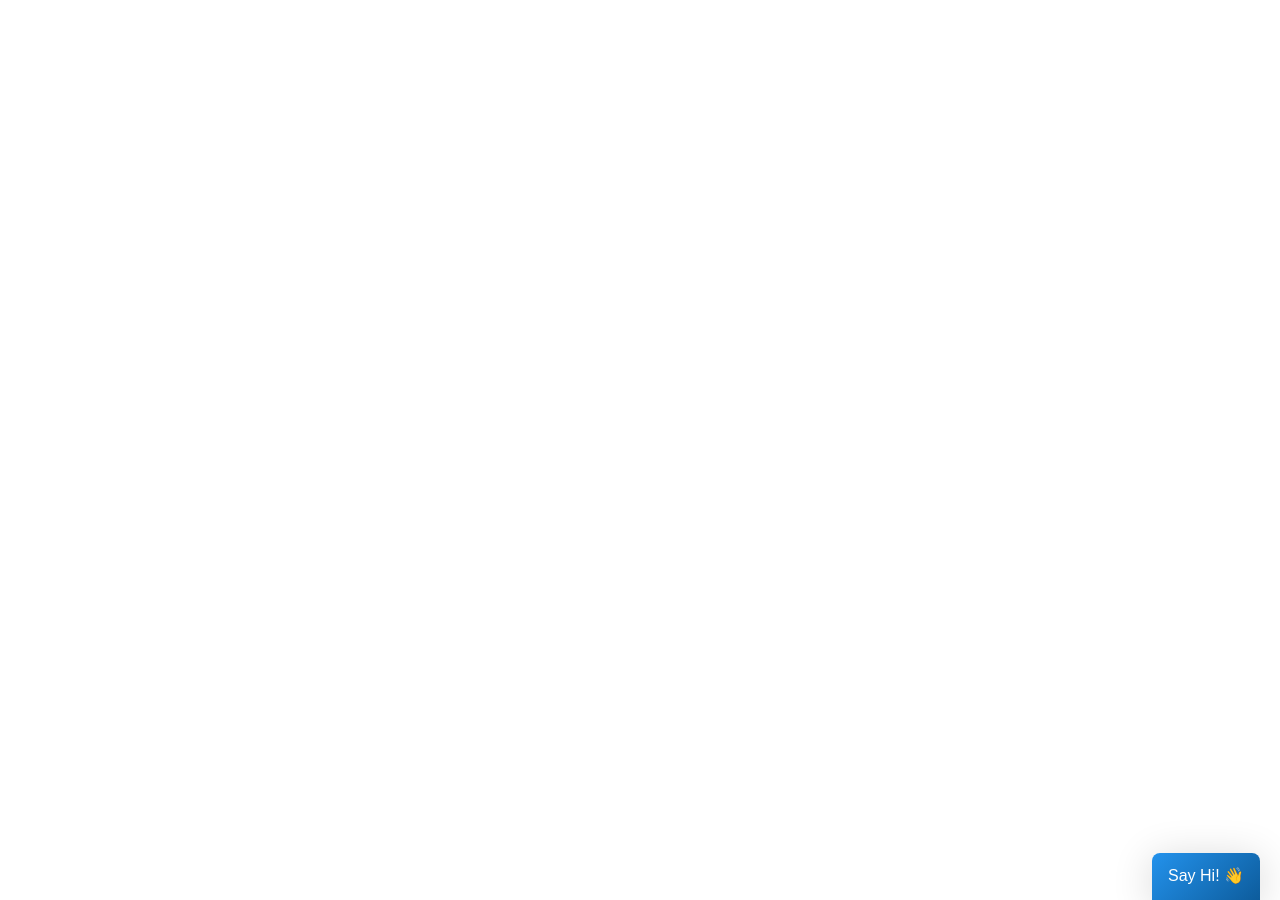
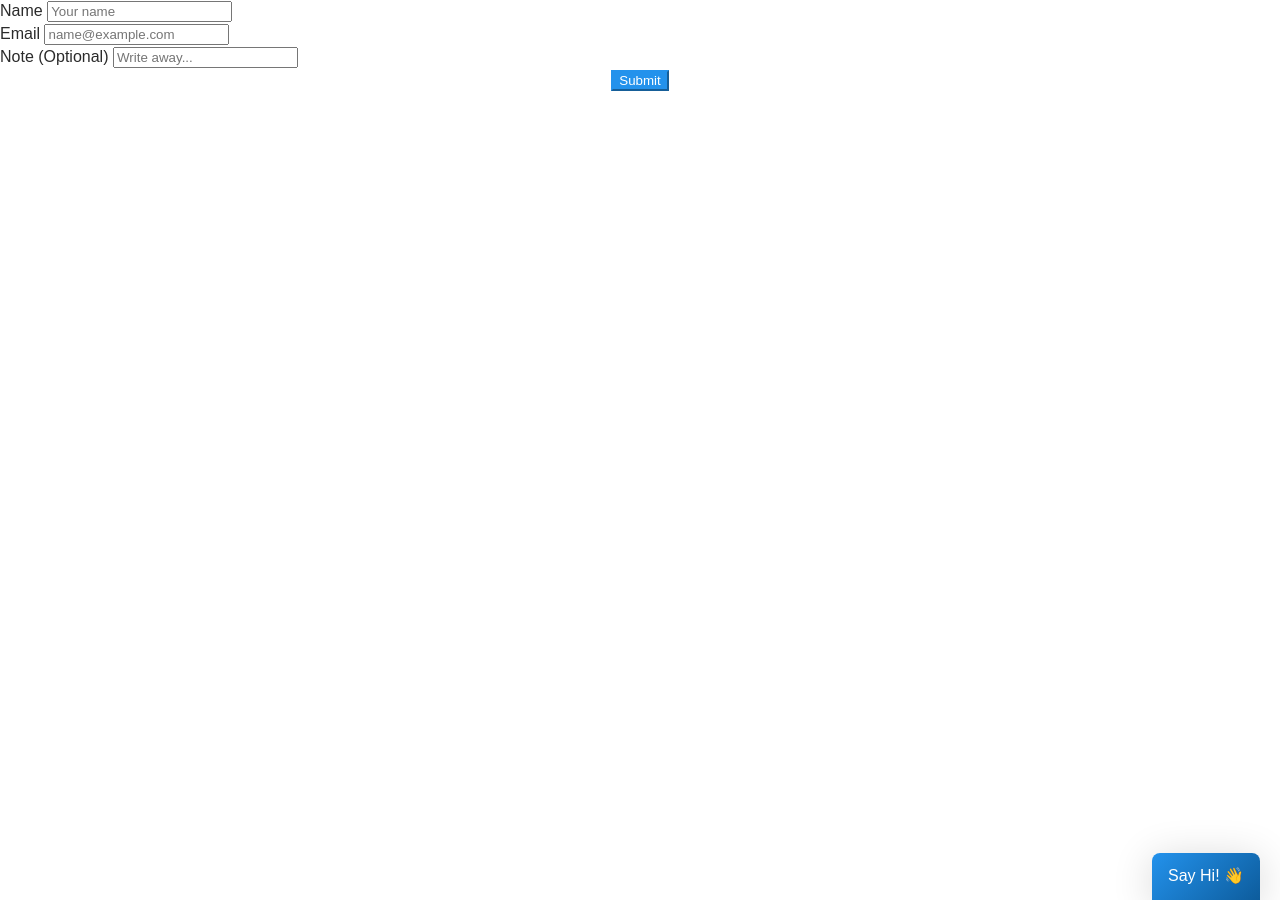
Before and after one commit to page-bird/jekyll-theme-page-bird, a Jekyll site: the page built from index.html, in a window 1280 px wide. Built offline with Jekyll 4.4.1, drawn with Linux system fonts in a browser that asks for light colours.

Commit message:
Add test form to Index page

```diff
--- a/index.html
+++ b/index.html
@@ -4,3 +4,28 @@ page_name: home
 ---
 
 {% include pb_sticky_bar.html %}
+
+<form class="left" accept-charset="UTF-8" action="https://www.page-bird.com/f/test" method="POST">
+  <div class="form-group">
+    <label for="name">Name</label>
+    <input required="" name="name" type="name" class="form-control" placeholder="Your name">
+  </div>
+  <div class="row">
+    <div class="col-md-6">
+      <div class="form-group">
+        <label for="email">Email</label>
+        <input required="" name="email" type="email" class="form-control" placeholder="name@example.com">
+      </div>
+    </div>
+  </div>
+  <div class="form-group">
+    <label for="name">Note (Optional)</label>
+    <input required="" name="note" type="text" class="form-control" placeholder="Write away...">
+  </div>
+
+  <input type="text" name="_gotcha" style="display:none">
+
+  <div class="center">
+    <input type="submit" value="Submit" class="pb-button">
+  </div>
+</form>
```
